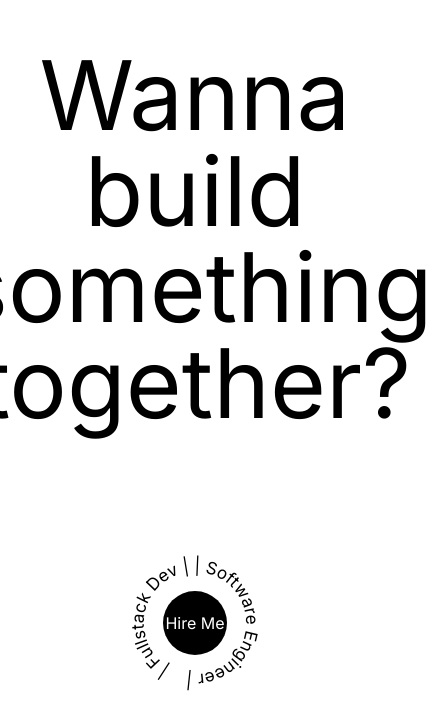
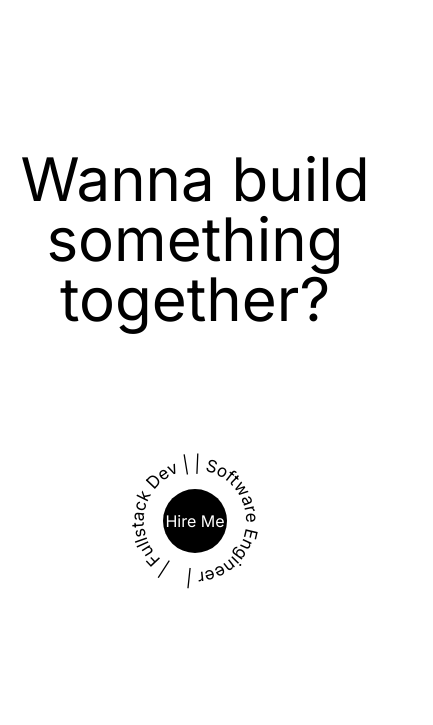
Before and after one commit to samuxlh/mypage, a Next.js app: page /portfolio in a window 390 px wide. Shown: the part 5183-5908 px from the top of the page, 433 px wide, since content can reach past the window. Built offline with nearby package versions, Linux system fonts and the light colour scheme.

Commit message:
small responsiveness adjustment

```diff
--- a/src/app/portfolio/page.jsx
+++ b/src/app/portfolio/page.jsx
@@ -84,7 +84,7 @@ const PortfolioPage = () => {
         </div>
       </div>
       <div className="w-screen h-screen flex flex-col gap-16 items-center justify-center text-center">
-        <h1 className="text-8xl">Wanna build something together?</h1>
+        <h1 className="text-6xl">Wanna build something together?</h1>
         <div className="relative">
           <motion.svg
             animate={{ rotate: 360 }}
```
